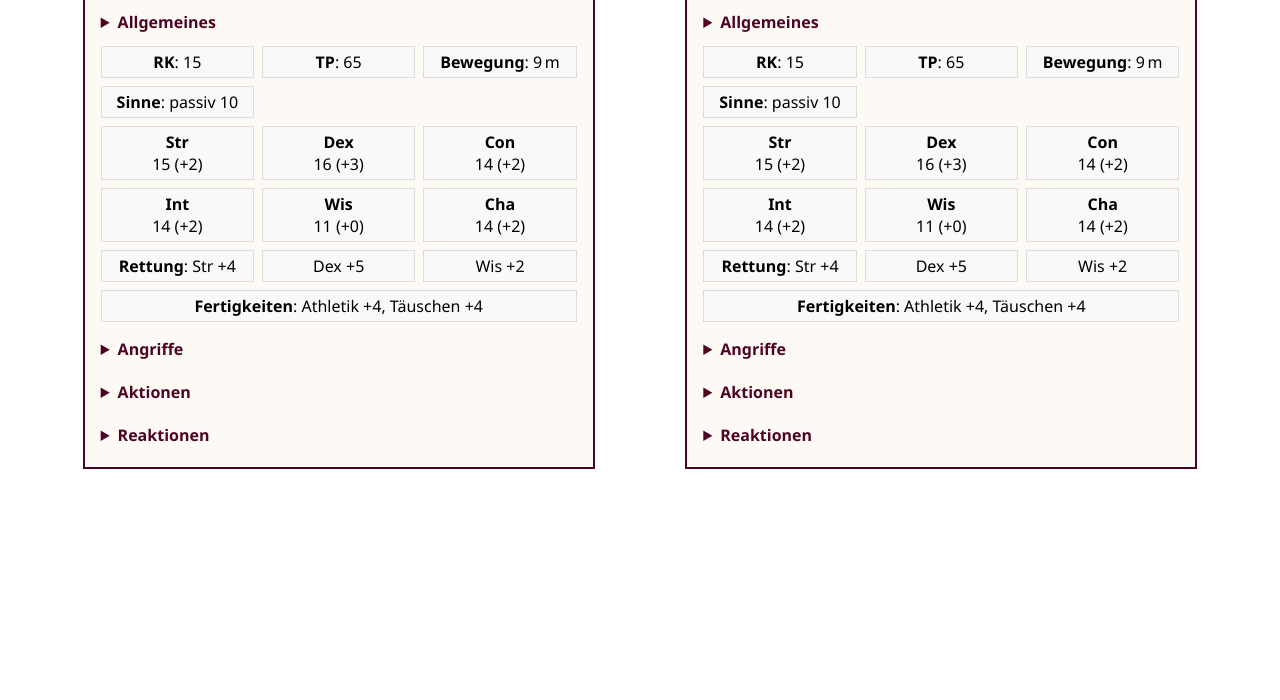
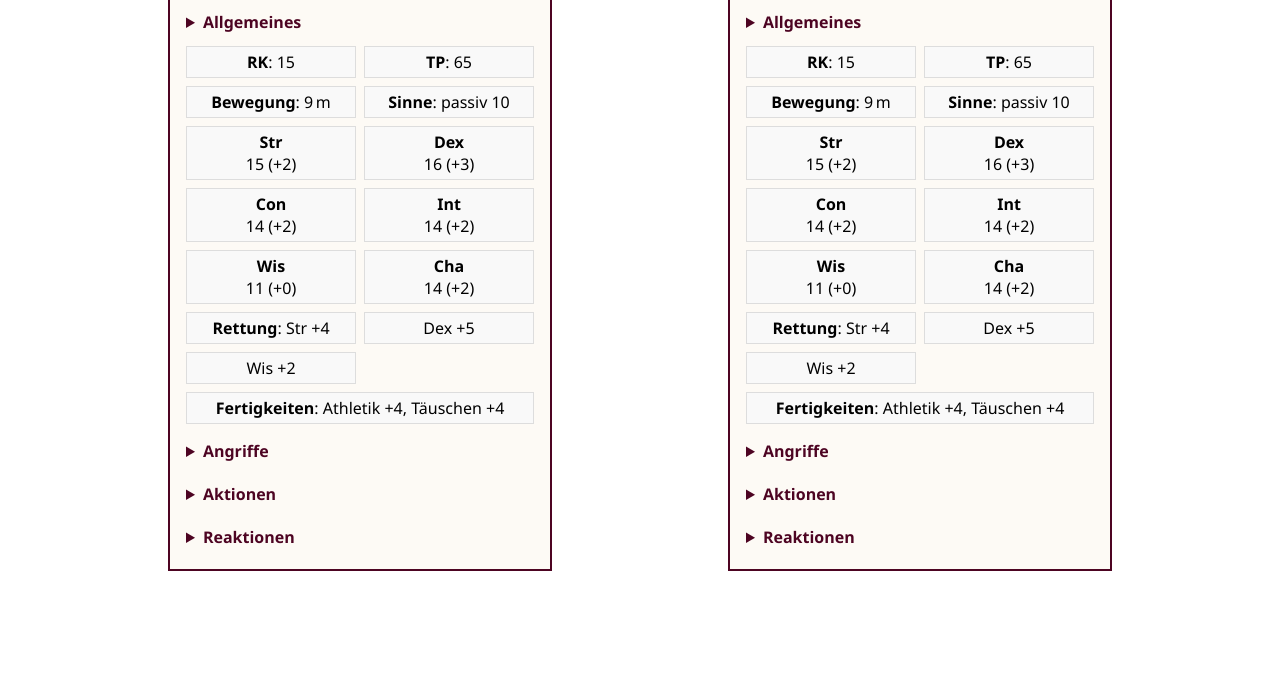
Before and after one commit to Jacer75/DnD4Tyria, a plain HTML site: page css/test-statblock.htm in a window 1280 px wide. Shown: the part 100-800 px from the top of the page. Drawn offline with Linux system fonts and the light colour scheme.

Commit message:
Update statblock.css

```diff
--- a/css/statblock.css
+++ b/css/statblock.css
@@ -6,7 +6,7 @@
   background-color: #fdfaf5;
   font-family: "Segoe UI", "Helvetica Neue", sans-serif;
   width: 100%;
-  max-width: 32em; /* oder z.B. 30rem */
+  max-width: 24em; /* oder z.B. 30rem */
   flex: 1 1 30em;
   box-sizing: border-box;
 }
```
